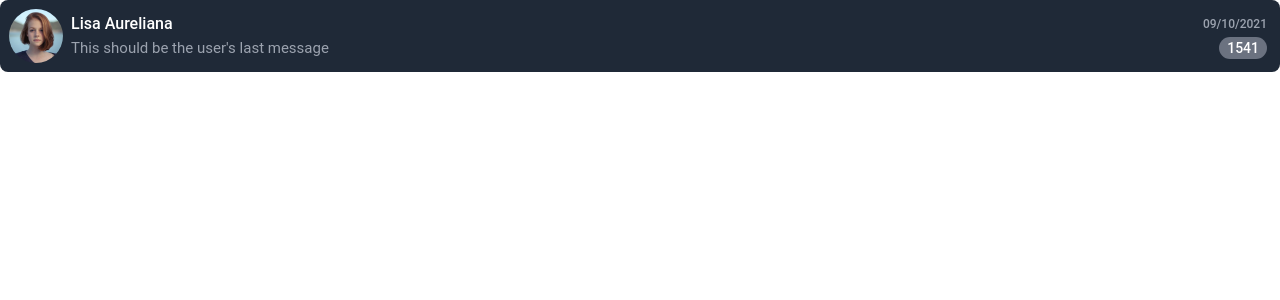
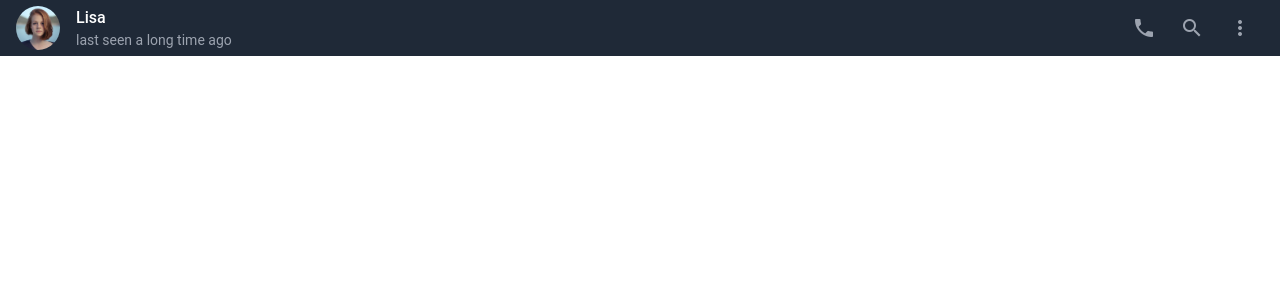
Before and after one commit to pabloyamakata/chat-ui, a React (Create React App) app: page / in a window 1280 px wide. Shown: the top 300 px of the page. Built offline with nearby package versions, Linux system fonts and the light colour scheme.

Commit message:
Import TopBar component

```diff
--- a/src/components/App/App.jsx
+++ b/src/components/App/App.jsx
@@ -1,10 +1,10 @@
-import ChatBox from "../Users/ChatBox";
+import TopBar from "../Bars/TopBar";
 import userPic from "../../assets/images/userpfp-1.jpg";
 
 function App() {
     return(
         <div className="overflow-hidden">
-            <ChatBox userPic={userPic} />
+            <TopBar userPic={userPic} />
         </div>
     )
 }
```
